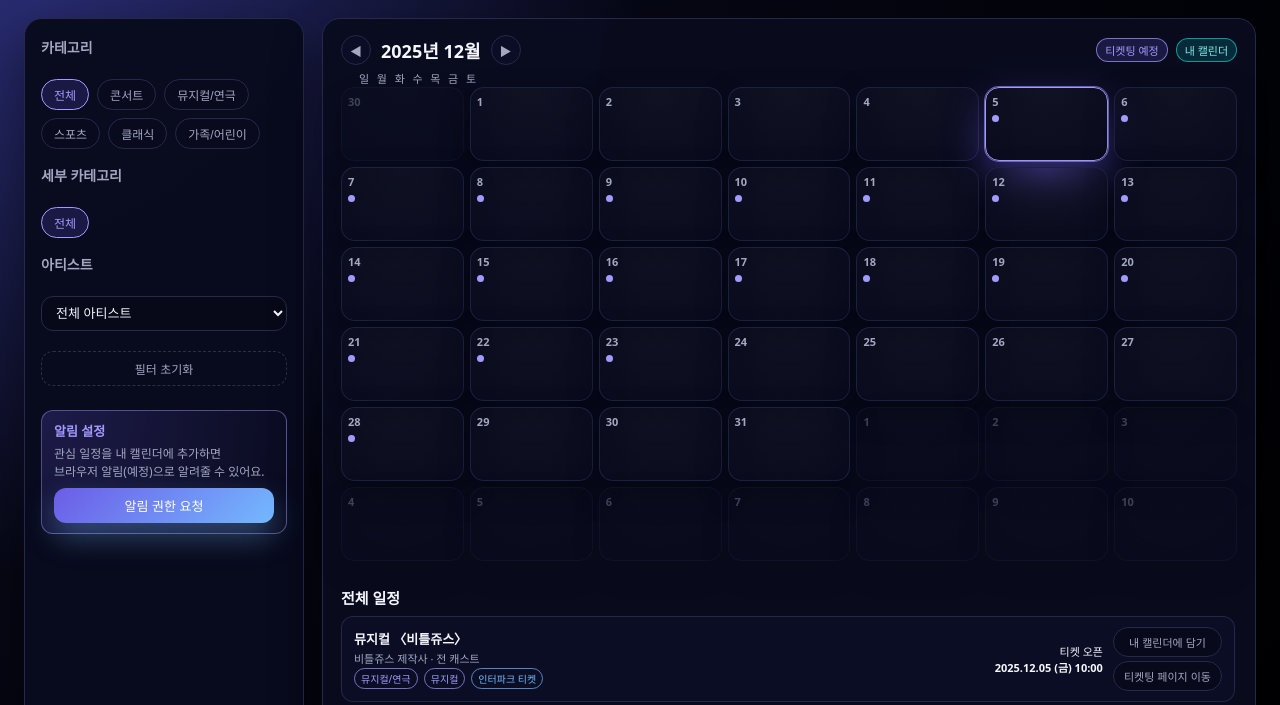
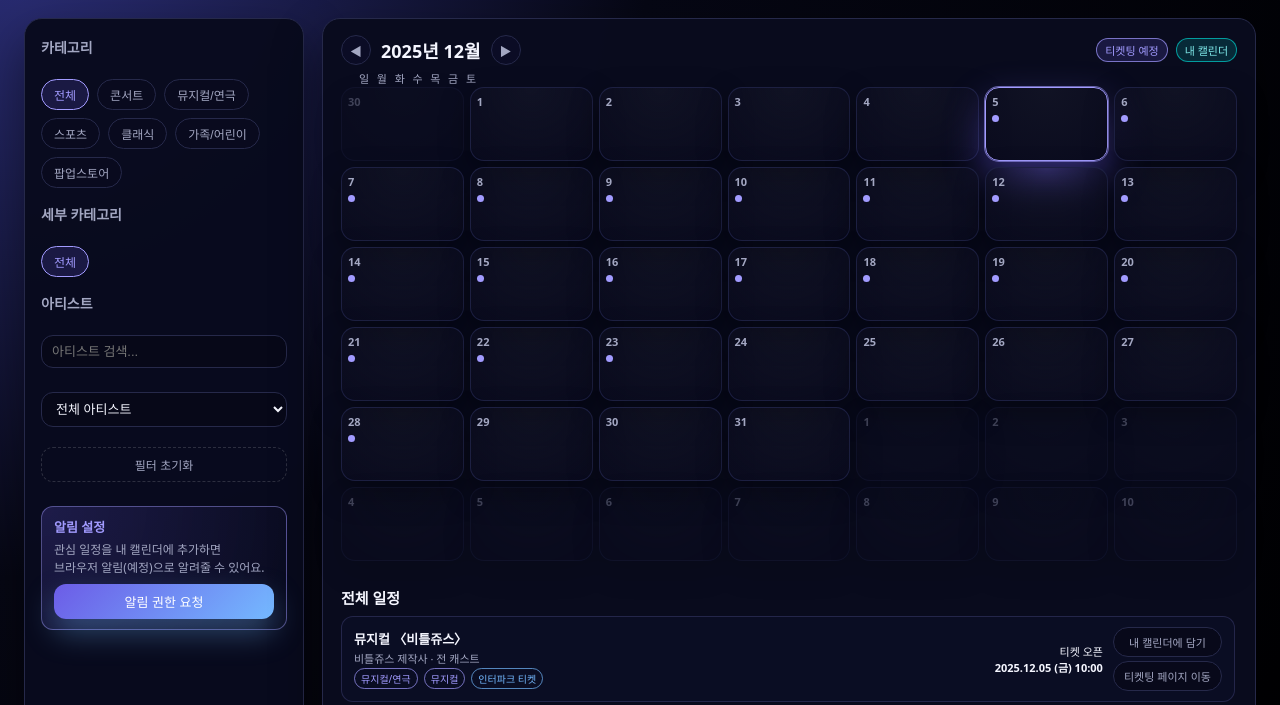
Before and after one commit to TaemiKang/ticket-scheduler, a plain HTML site: page index.html in a window 1280 px wide. Shown: the part 72-777 px from the top of the page. Drawn offline with Linux system fonts and the light colour scheme.

Commit message:
Update index.html

```diff
--- a/index.html
+++ b/index.html
@@ -25,6 +25,7 @@
         <button class="chip" data-category="스포츠">스포츠</button>
         <button class="chip" data-category="클래식">클래식</button>
         <button class="chip" data-category="가족/어린이">가족/어린이</button>
+        <button class="chip" data-category="팝업스토어">팝업스토어</button>
       </div>
 
       <h2>세부 카테고리</h2>
@@ -50,6 +51,7 @@
       </div>
 
       <h2>아티스트</h2>
+      <input type="text" id="artist-search" placeholder="아티스트 검색..." style="width:100%; padding:8px 10px; border-radius:var(--radius-md); border:1px solid var(--border); background:rgba(8, 9, 24, 0.98); color:var(--text); font-size:13px; outline:none; margin-bottom:8px; transition:border-color var(--transition-fast), box-shadow var(--transition-fast);" />
       <select id="artist-select">
         <option value="all">전체 아티스트</option>
       </select>
```
